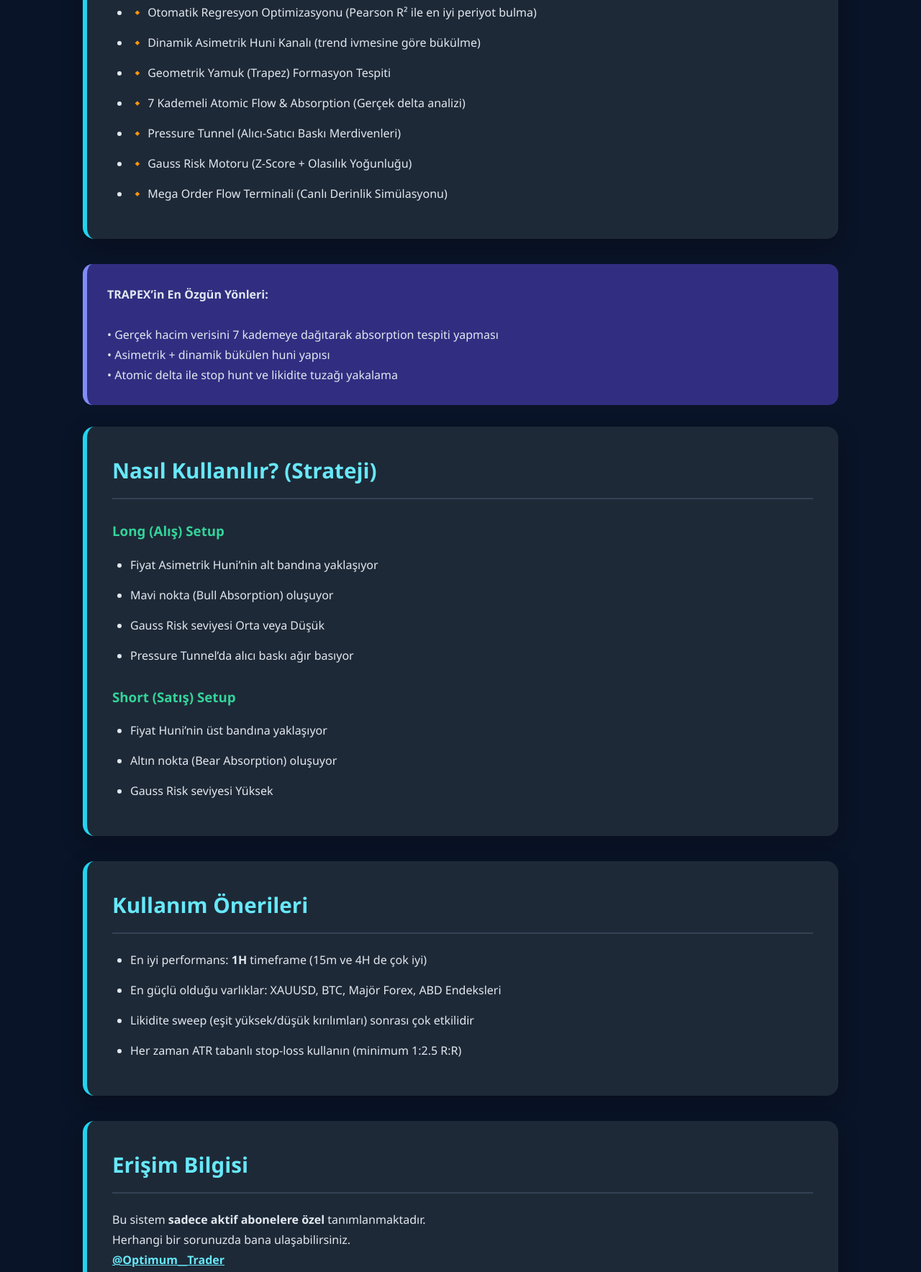
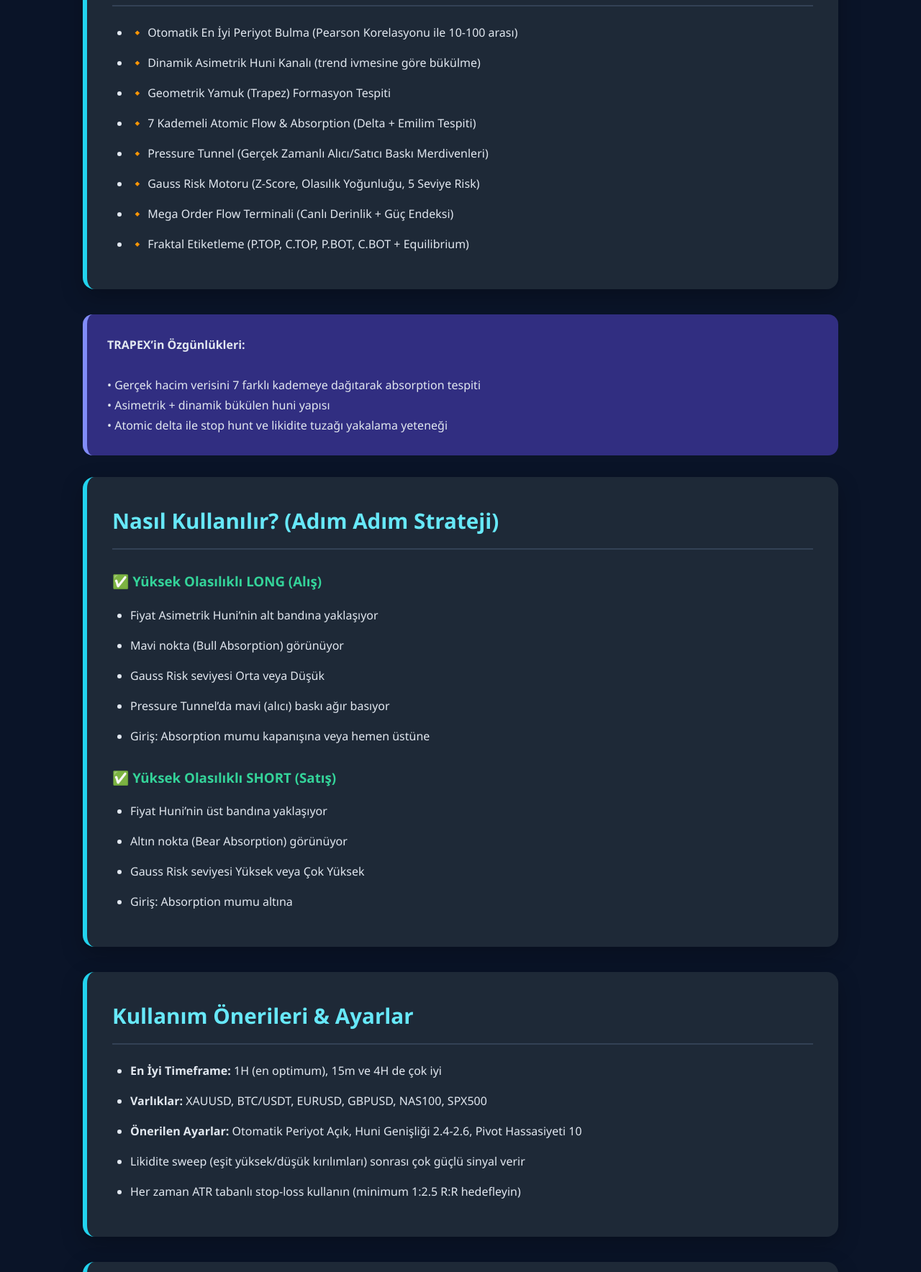
Before and after one commit to optimumsyn-glitch/OptimumT-System, a plain HTML site: page trapex-kilavuz.html in a window 1280 px wide. Shown: the part 800-2568 px from the top of the page at 72% size. Drawn offline with Linux system fonts and the light colour scheme.

Commit message:
detaylandı

```diff
--- a/trapex-kilavuz.html
+++ b/trapex-kilavuz.html
@@ -36,63 +36,67 @@
 
         <div class="card">
             <h2>Genel Bakış</h2>
-            <p><strong>TRAPEX</strong>, piyasadaki likidite tuzaklarını (stop hunt, fake breakout), ani emilim noktalarını ve yüksek olasılıklı reversal bölgelerini tespit etmek için özel olarak geliştirilmiş profesyonel bir <strong>Trap Detection & Reversal</strong> sistemidir.</p>
+            <p><strong>TRAPEX</strong>, piyasadaki likidite tuzaklarını (stop hunt, fake breakout), ani emilim noktalarını ve yüksek olasılıklı reversal bölgelerini tespit etmek için geliştirilmiş profesyonel bir <strong>Trap Detection & Reversal</strong> sistemidir.</p>
+            <p>Otomatik regresyon, asimetrik huni, 7 kademeli atomic flow ve Gauss risk motoru ile rakiplerinden ayrılır.</p>
         </div>
 
         <div class="card">
             <h2>Ana Özellikler</h2>
             <ul>
-                <li>🔸 Otomatik Regresyon Optimizasyonu (Pearson R² ile en iyi periyot bulma)</li>
+                <li>🔸 Otomatik En İyi Periyot Bulma (Pearson Korelasyonu ile 10-100 arası)</li>
                 <li>🔸 Dinamik Asimetrik Huni Kanalı (trend ivmesine göre bükülme)</li>
                 <li>🔸 Geometrik Yamuk (Trapez) Formasyon Tespiti</li>
-                <li>🔸 7 Kademeli Atomic Flow & Absorption (Gerçek delta analizi)</li>
-                <li>🔸 Pressure Tunnel (Alıcı-Satıcı Baskı Merdivenleri)</li>
-                <li>🔸 Gauss Risk Motoru (Z-Score + Olasılık Yoğunluğu)</li>
-                <li>🔸 Mega Order Flow Terminali (Canlı Derinlik Simülasyonu)</li>
+                <li>🔸 7 Kademeli Atomic Flow & Absorption (Delta + Emilim Tespiti)</li>
+                <li>🔸 Pressure Tunnel (Gerçek Zamanlı Alıcı/Satıcı Baskı Merdivenleri)</li>
+                <li>🔸 Gauss Risk Motoru (Z-Score, Olasılık Yoğunluğu, 5 Seviye Risk)</li>
+                <li>🔸 Mega Order Flow Terminali (Canlı Derinlik + Güç Endeksi)</li>
+                <li>🔸 Fraktal Etiketleme (P.TOP, C.TOP, P.BOT, C.BOT + Equilibrium)</li>
             </ul>
         </div>
 
         <div class="highlight">
-            <strong>TRAPEX’in En Özgün Yönleri:</strong><br><br>
-            • Gerçek hacim verisini 7 kademeye dağıtarak absorption tespiti yapması<br>
+            <strong>TRAPEX’in Özgünlükleri:</strong><br><br>
+            • Gerçek hacim verisini 7 farklı kademeye dağıtarak absorption tespiti<br>
             • Asimetrik + dinamik bükülen huni yapısı<br>
-            • Atomic delta ile stop hunt ve likidite tuzağı yakalama
+            • Atomic delta ile stop hunt ve likidite tuzağı yakalama yeteneği
         </div>
 
         <div class="card">
-            <h2>Nasıl Kullanılır? (Strateji)</h2>
+            <h2>Nasıl Kullanılır? (Adım Adım Strateji)</h2>
 
-            <h3>Long (Alış) Setup</h3>
+            <h3>✅ Yüksek Olasılıklı LONG (Alış)</h3>
             <ul>
                 <li>Fiyat Asimetrik Huni’nin alt bandına yaklaşıyor</li>
-                <li>Mavi nokta (Bull Absorption) oluşuyor</li>
+                <li>Mavi nokta (Bull Absorption) görünüyor</li>
                 <li>Gauss Risk seviyesi Orta veya Düşük</li>
-                <li>Pressure Tunnel’da alıcı baskı ağır basıyor</li>
+                <li>Pressure Tunnel’da mavi (alıcı) baskı ağır basıyor</li>
+                <li>Giriş: Absorption mumu kapanışına veya hemen üstüne</li>
             </ul>
 
-            <h3>Short (Satış) Setup</h3>
+            <h3>✅ Yüksek Olasılıklı SHORT (Satış)</h3>
             <ul>
                 <li>Fiyat Huni’nin üst bandına yaklaşıyor</li>
-                <li>Altın nokta (Bear Absorption) oluşuyor</li>
-                <li>Gauss Risk seviyesi Yüksek</li>
+                <li>Altın nokta (Bear Absorption) görünüyor</li>
+                <li>Gauss Risk seviyesi Yüksek veya Çok Yüksek</li>
+                <li>Giriş: Absorption mumu altına</li>
             </ul>
         </div>
 
         <div class="card">
-            <h2>Kullanım Önerileri</h2>
+            <h2>Kullanım Önerileri & Ayarlar</h2>
             <ul>
-                <li>En iyi performans: <strong>1H</strong> timeframe (15m ve 4H de çok iyi)</li>
-                <li>En güçlü olduğu varlıklar: XAUUSD, BTC, Majör Forex, ABD Endeksleri</li>
-                <li>Likidite sweep (eşit yüksek/düşük kırılımları) sonrası çok etkilidir</li>
-                <li>Her zaman ATR tabanlı stop-loss kullanın (minimum 1:2.5 R:R)</li>
+                <li><strong>En İyi Timeframe:</strong> 1H (en optimum), 15m ve 4H de çok iyi</li>
+                <li><strong>Varlıklar:</strong> XAUUSD, BTC/USDT, EURUSD, GBPUSD, NAS100, SPX500</li>
+                <li><strong>Önerilen Ayarlar:</strong> Otomatik Periyot Açık, Huni Genişliği 2.4-2.6, Pivot Hassasiyeti 10</li>
+                <li>Likidite sweep (eşit yüksek/düşük kırılımları) sonrası çok güçlü sinyal verir</li>
+                <li>Her zaman ATR tabanlı stop-loss kullanın (minimum 1:2.5 R:R hedefleyin)</li>
             </ul>
         </div>
 
         <div class="card">
             <h2>Erişim Bilgisi</h2>
             <p>Bu sistem <strong>sadece aktif abonelere özel</strong> tanımlanmaktadır.</p>
-            <p>Herhangi bir sorunuzda bana ulaşabilirsiniz.</p>
-            <p><strong><a href="https://x.com/Optimum__Trader" target="_blank">@Optimum__Trader</a></strong></p>
+            <p>Sorularınız ve destek için: <strong><a href="https://x.com/Optimum__Trader" target="_blank">@Optimum__Trader</a></strong></p>
         </div>
 
     </div>
```
